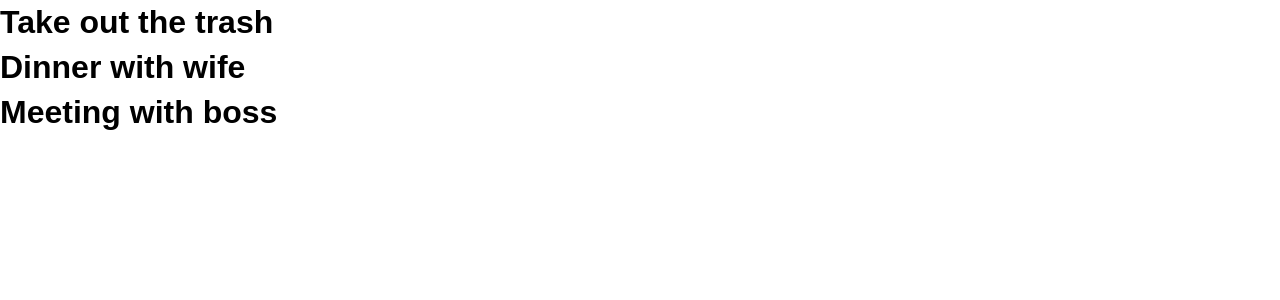
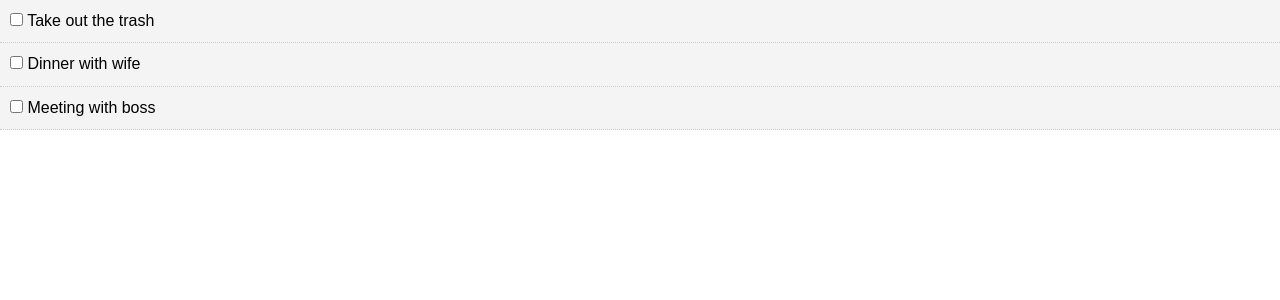
Before and after one commit to agurchu/todo-list, a React (Create React App) app: page / in a window 1280 px wide. Shown: the top 300 px of the page. Built offline with nearby package versions, Linux system fonts and the light colour scheme.

Commit message:
usestate and murkComplete function

```diff
--- a/src/App.js
+++ b/src/App.js
@@ -1,17 +1,28 @@
 import "./App.css";
-import React from "react";
+import React, { useState } from "react";
 import Todos from "./components/Todos";
 
 function App() {
-  const items = [
+  const [items, setItems] = useState([
     { id: 1, title: "Take out the trash", completed: false },
     { id: 2, title: "Dinner with wife", completed: false },
     { id: 3, title: "Meeting with boss", completed: false },
-  ];
+  ]);
+
+  const markComplete = (id) => {
+    setItems(
+      items.map((todo) => {
+        if (todo.id === id) {
+          return { ...todo, completed: !todo.completed };
+        }
+        return todo;
+      })
+    );
+  };
 
   return (
     <div className="App">
-      <Todos todos={items} />
+      <Todos todos={items} markComplete={markComplete} />
     </div>
   );
 }
--- /dev/null
+++ b/src/components/TodoItem.jsx
@@ -0,0 +1,28 @@
+import React from "react";
+import PropTypes from "prop-types";
+
+function TodoItem({ todo, markComplete }) {
+  TodoItem.propTypes = {
+    todo: PropTypes.object.isRequired,
+  };
+
+  const getStyle = () => {
+    return {
+      background: "#f4f4f4",
+      padding: "10px",
+      borderBottom: "1px dotted #ccc",
+      textDecoration: todo.completed ? "line-through" : "none",
+    };
+  };
+
+  return (
+    <div style={getStyle()}>
+      <p>
+        <input type="checkbox" onChange={() => markComplete(todo.id)} />{" "}
+        {todo.title}
+      </p>
+    </div>
+  );
+}
+
+export default TodoItem;
--- a/src/components/Todos.jsx
+++ b/src/components/Todos.jsx
@@ -1,10 +1,16 @@
 import React from "react";
+import TodoItem from "./TodoItem";
+import PropTypes from "prop-types";
 
-function Todos({ todos }) {
+function Todos({ todos, markComplete }) {
+  Todos.propTypes = {
+    todos: PropTypes.array.isRequired,
+  };
+
   return (
     <>
       {todos.map((todo) => (
-        <h1 key={todo.id}>{todo.title}</h1>
+        <TodoItem key={todo.id} todo={todo} markComplete={markComplete} />
       ))}
     </>
   );
```
